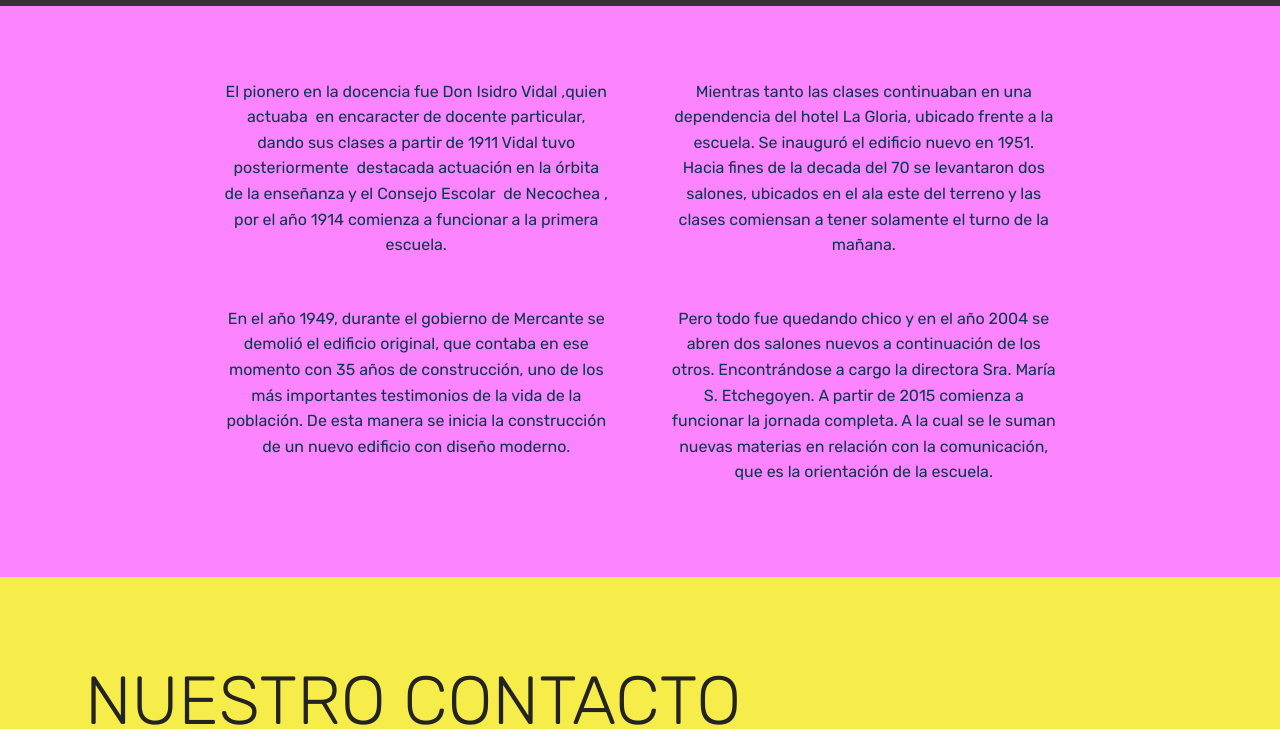
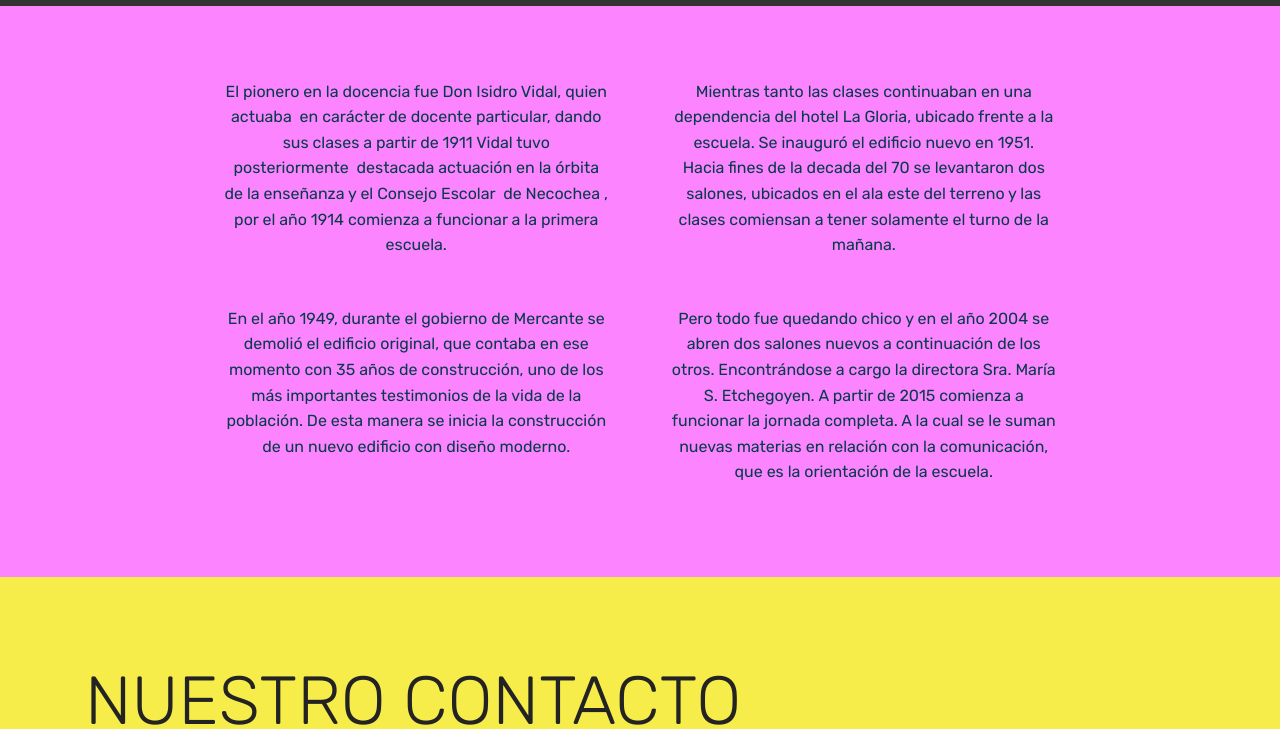
Before and after one commit to ESCUELA18/ESCUELA18.github.io, a plain HTML site: page page5.html in a window 1280 px wide. Shown: the part 71-800 px from the top of the page. Drawn offline with Linux system fonts and the light colour scheme; files whose address does not match are found by name.

Commit message:
Update page5.html

```diff
--- a/page5.html
+++ b/page5.html
@@ -31,7 +31,7 @@
         <div class="media-container-row">
             <div class="row col-12 col-md-10">
                 <div class="col-12 mbr-text mbr-fonts-style col-md-6 display-7">
-                     <p class="p-3"><br></p><p class="p-3">El pionero en la docencia fue Don Isidro Vidal ,quien actuaba &nbsp;en encaracter de docente particular, dando sus clases a partir de 1911 Vidal tuvo posteriormente &nbsp;destacada actuación en la órbita de la enseñanza y el Consejo Escolar &nbsp;de Necochea , por el año 1914 comienza a funcionar a la primera escuela.</p><p class="p-3">En el año 1949, durante el gobierno de Mercante se demolió el edificio original, que contaba en ese momento con 35 años de construcción, uno de los más importantes testimonios de la vida de la población. De esta manera se inicia la construcción de un nuevo edificio con diseño moderno.</p>
+                     <p class="p-3"><br></p><p class="p-3">El pionero en la docencia fue Don Isidro Vidal, quien actuaba &nbsp;en carácter de docente particular, dando sus clases a partir de 1911 Vidal tuvo posteriormente &nbsp;destacada actuación en la órbita de la enseñanza y el Consejo Escolar &nbsp;de Necochea , por el año 1914 comienza a funcionar a la primera escuela.</p><p class="p-3">En el año 1949, durante el gobierno de Mercante se demolió el edificio original, que contaba en ese momento con 35 años de construcción, uno de los más importantes testimonios de la vida de la población. De esta manera se inicia la construcción de un nuevo edificio con diseño moderno.</p>
                 </div>
                 <div class="col-12 mbr-text mbr-fonts-style display-7 col-md-6">
                      <p class="p-3"><br></p><p class="p-3">Mientras tanto las clases continuaban en una dependencia del hotel La Gloria, ubicado frente a la escuela. Se inauguró el edificio nuevo en 1951. Hacia fines de la decada del 70 se levantaron dos salones, ubicados en el ala este del terreno y las clases comiensan a tener solamente el turno de la mañana.
```
